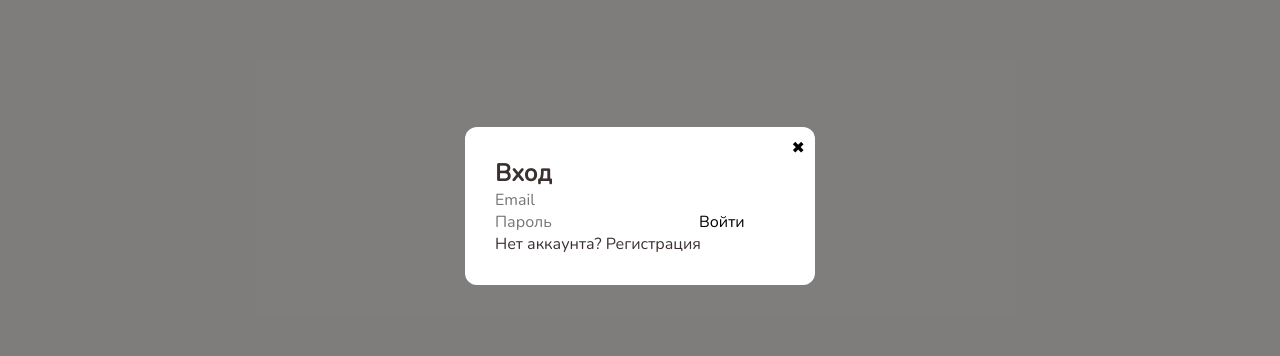
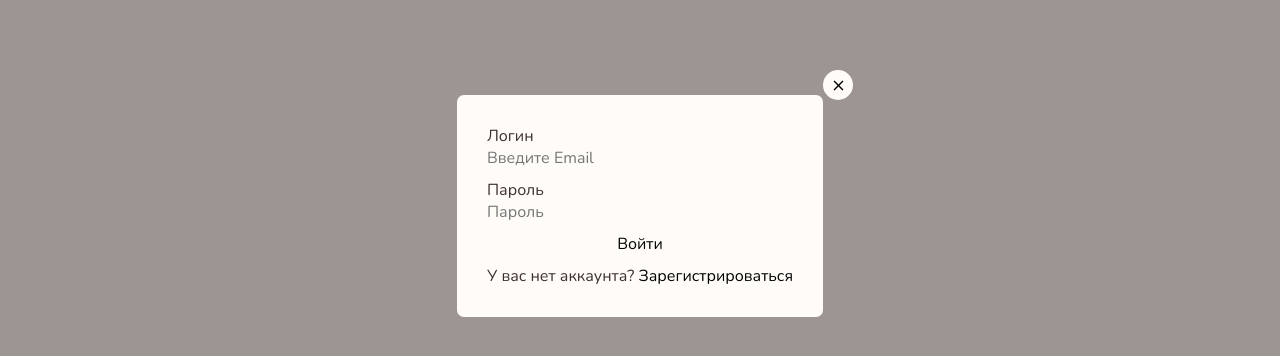
Before and after one commit to KoValeri/diplom, a React (Create React App) app in the folder front/: page / in a window 1280 px wide. Both pictures are taken after a click on the button "Войти". Shown: the part 194-550 px from the top of the page. Built offline with nearby package versions, Linux system fonts and the light colour scheme; no server answers.

Commit message:
Изменение стилей модалки

```diff
--- a/front/src/components/Auth/AuthModal.jsx
+++ b/front/src/components/Auth/AuthModal.jsx
@@ -1,6 +1,8 @@
 import { useDispatch, useSelector } from "react-redux"
 import { authModalActions } from "../../store/authModalSlice"
 import styles from "./AuthModal.module.css"
+
+import { IoMdClose } from "react-icons/io"
 
 function AuthModal() {
   const dispatch = useDispatch()
@@ -16,45 +18,59 @@ function AuthModal() {
             className={styles.close}
             onClick={() => dispatch(authModalActions.closeModal())}
             >
-          ✖
+            <IoMdClose size={17}/>
             </button>
 
-        <h2>
-          {mode === "login" ? "Вход" : "Регистрация"}
-        </h2>
+            <form>
+                {mode === 'login' ? (
+                    <div className={styles.fields}>
+                        <div className={styles.inputFields}>
+                            <label htmlFor="loginEmail">Логин</label>
+                            <input placeholder="Введите Email" id="loginEmail"/>
+                        </div>
 
-        <form>
-          <input placeholder="Email" />
-          <input type="password" placeholder="Пароль" />
+                        <div className={styles.inputFields}>
+                            <label htmlFor="loginPassword">Пароль</label>
+                            <input type="password" placeholder="Пароль" id="loginPassword"/>
+                        </div>
 
                         <button type="submit">
-            {mode === "login" ? "Войти" : "Создать аккаунт"}
+                            Войти
                         </button>
+
+                        <div>
+                            У вас нет аккаунта? <button>Зарегистрироваться</button>
+                        </div>
+                    </div>
+
+                ) : (
+                    <div className={styles.fields}>
+                        <div className={styles.inputFields}>
+                            <label htmlFor="name">Имя</label>
+                            <input id="name"/>
+                        </div>
+
+                        <div className={styles.inputFields}>
+                            <label htmlFor="surname">Фамилия</label>
+                            <input id="surname"/>
+                        </div>
+
+                        <div className={styles.inputFields}>
+                            <label htmlFor="regEmail">Email</label>
+                            <input id="regEmail" />
+                        </div>
+
+                        <div className={styles.inputFields}>
+                            <label htmlFor="regPassword">Пароль</label>
+                            <input id="regPassword" />
+                        </div>
+
+                        <button type="submit">
+                            Зарегистрироваться
+                        </button>
+                    </div>
+                )}
             </form>
-
-        {mode === "login" ? (
-          <p>
-            Нет аккаунта?
-            <span
-              onClick={() =>
-                dispatch(authModalActions.openRegister())
-              }
-            >
-              {" "}Регистрация
-            </span>
-          </p>
-        ) : (
-          <p>
-            Уже есть аккаунт?
-            <span
-              onClick={() =>
-                dispatch(authModalActions.openLogin())
-              }
-            >
-              {" "}Войти
-            </span>
-          </p>
-        )}
         </div>
     </div>
   )
--- a/front/src/components/Auth/AuthModal.module.css
+++ b/front/src/components/Auth/AuthModal.module.css
@@ -1,7 +1,8 @@
 .overlay {
     position: fixed;
     inset: 0;
-  background: rgba(0,0,0,0.5);
+    background: rgba(59, 47, 47, 0.5);
+    backdrop-filter: blur(5px);
     display: flex;
     justify-content: center;
     align-items: center;
@@ -9,16 +10,34 @@
 }
 
 .modal {
-  background: white;
+    background-color: #FFFCF8;
     padding: 30px;
-  border-radius: 12px;
-  width: 350px;
+    border-radius: 7px;
     position: relative;
 }
 
 .close {
     position: absolute;
-  top: 10px;
-  right: 10px;
+    border: 2px solid #FFFCF8;
+    border-radius: 50%;
+    width: 30px;
+    height: 30px;
+    top: -25px;
+    right: -30px;
     cursor: pointer;
+    background-color: #FFFCF8;
+    display: flex;
+    align-items: center;
+    justify-content: center;
 }
+
+.fields{
+    display: flex;
+    flex-direction: column;
+    gap: 10px;
+}
+
+.inputFields{
+    display: flex;
+    flex-direction: column;
+}
```
Also changed, not shown: front/src/components/Header/Header.jsx (+3 -8 lines). Lines whose indentation alone changed are shown as unchanged.
